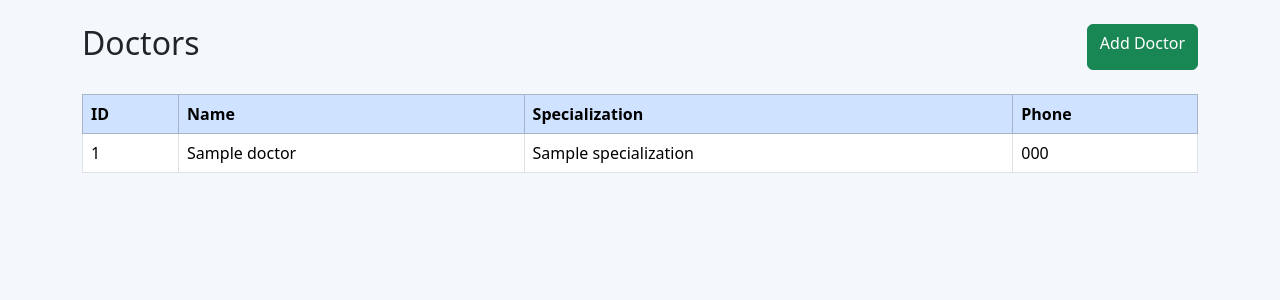
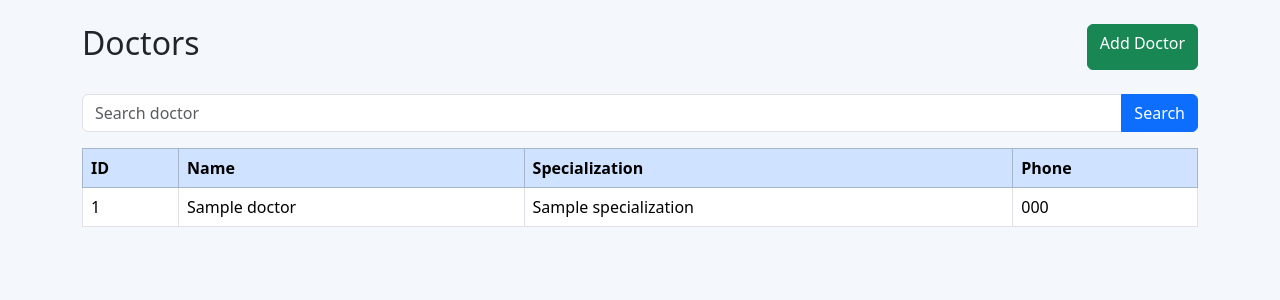
Before and after one commit to BurukalaManiReethika/hospital-management-system, a Flask app: template templates/doctors.html in a window 1280 px wide. Shown: the part 112-412 px from the top of the page. Run offline with Flask 3, Linux system fonts and the light colour scheme; the template is opened without the code that fills it: most values are stand-ins (such as "Sample title", 1, 10 or a date in 2020); parts of the project's set-up code (start-up, migrations or seed data) failed here and were passed over.

Commit message:
Add search form for doctors in doctors.html

```diff
--- a/templates/doctors.html
+++ b/templates/doctors.html
@@ -13,6 +13,25 @@ Add Doctor
 </a>
 
 </div>
+<form action="/doctors/search" method="GET" class="mb-3">
+
+<div class="input-group">
+
+<input
+type="text"
+name="q"
+class="form-control"
+placeholder="Search doctor">
+
+<button class="btn btn-primary">
+
+Search
+
+</button>
+
+</div>
+
+</form>
 
 <table class="table table-bordered table-hover">
 
```
